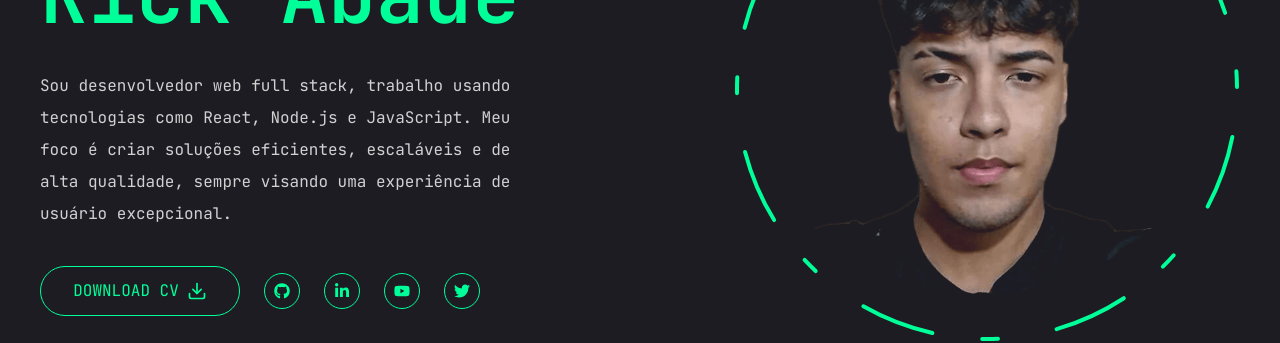
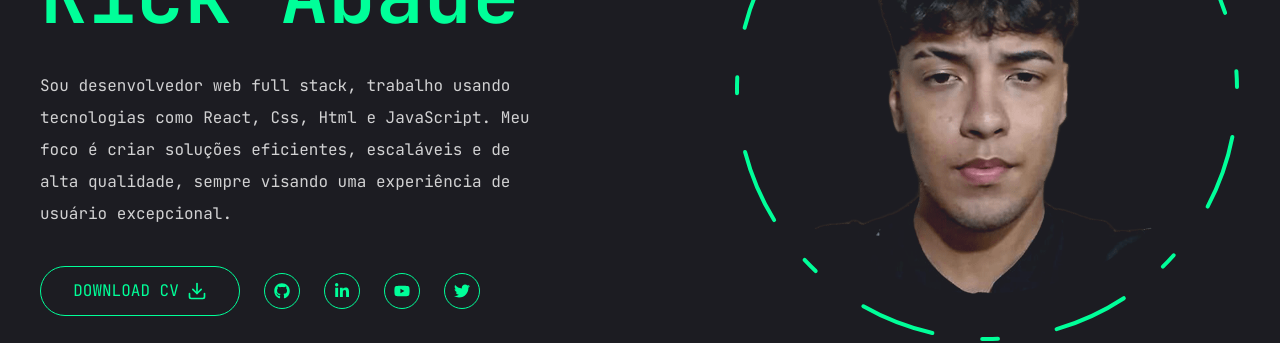
Before and after one commit to rickdev8/portfolio, a Next.js app: page / in a window 1280 px wide. Shown: the part 342-685 px from the top of the page. Built offline with nearby package versions, Linux system fonts and the light colour scheme.

Commit message:
Update page.jsx

```diff
--- a/app/page.jsx
+++ b/app/page.jsx
@@ -13,10 +13,10 @@ const Home = () => {
             <span className="text-xl">Desenvolvedor de Software</span>
             <h1 className="h1 mb-8">Olá sou<br /><span className="text-accent">Rick Abade</span></h1>
             <p className="max-w-[500px] mb-9 text-white/80">
-            Sou desenvolvedor web full stack, trabalho usando tecnologias como React, Node.js e JavaScript. Meu foco é criar soluções eficientes, escaláveis e de alta qualidade, sempre visando uma experiência de usuário excepcional.
+            Sou desenvolvedor web full stack, trabalho usando tecnologias como React, Css, Html e JavaScript. Meu foco é criar soluções eficientes, escaláveis e de alta qualidade, sempre visando uma experiência de usuário excepcional.
             </p>
             <div className="flex flex-col xl:flex-row items-center gap-6"> {/* Centering button container */}
-              <Button variant="outline" size="lg" className="uppercase flex justify-center items-center mb-8 gap-2">
+              <Button  variant="outline" size="lg" className="uppercase flex justify-center items-center mb-8 gap-2">
                 <span>Download CV</span>
                 <FiDownload className="text-xl" />
               </Button>
```
